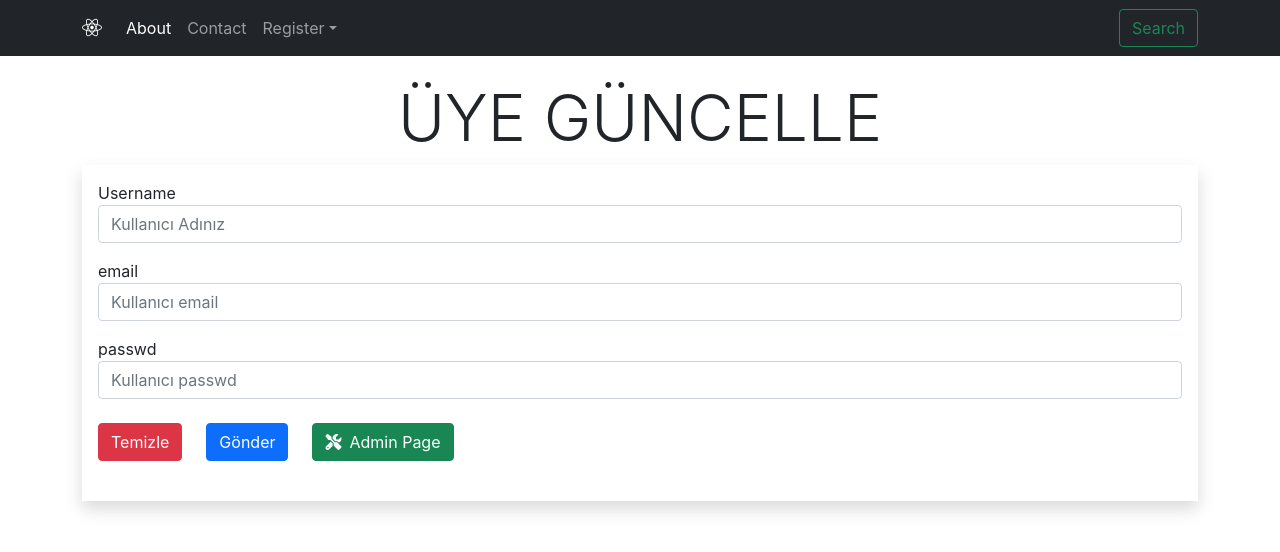
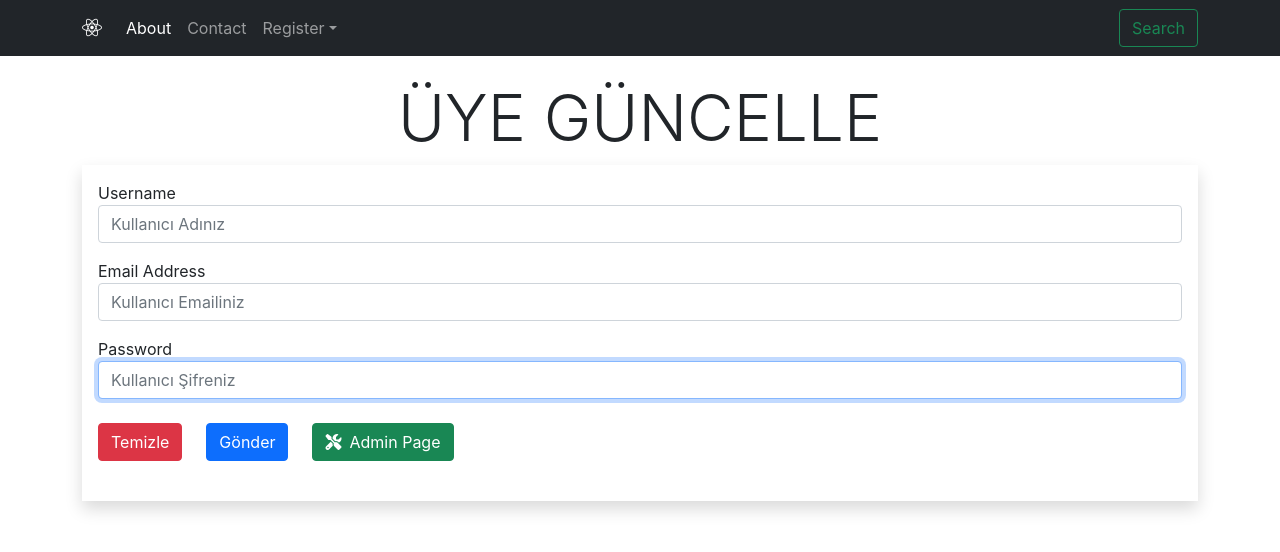
Before and after one commit to hamitmizrak/Ecodation_Blog_Project5, a React (Create React App) app in the folder frontend/blog/: page /register_add/1 in a window 1280 px wide. Shown: the top 552 px of the page. Built offline with nearby package versions, Linux system fonts and the light colour scheme; no server answers.

Commit message:
Reusability

```diff
--- a/frontend/blog/src/component/blog/CreateOrUpdateRegister.jsx
+++ b/frontend/blog/src/component/blog/CreateOrUpdateRegister.jsx
@@ -1,14 +1,8 @@
 import React, { Component } from 'react'
 import RegisterApiServices from '../../services/RegisterApiServices'
+import CreateOrUpdateReusability from '../reusability/CreateOrUpdateReusability';
 
 export default class CreateOrUpdateRegister extends Component {
-  /*
-id
-username
-email
-passwd
- */
-
 
   //constructor
   constructor(props) {
@@ -20,17 +14,18 @@ passwd
       username: '',
       email: '',
       passwd: ''
-
     }
 
     //bind
     this.titleDynamicsSaveOrUpdate = this.titleDynamicsSaveOrUpdate.bind(this);
     this.homePage = this.homePage.bind(this);
-    //this.cancel = this.cancel.bind(this);
     this.onChangeUsername = this.onChangeUsername.bind(this);
     this.onChangeEmail = this.onChangeEmail.bind(this);
     this.onChangePassword = this.onChangePassword.bind(this);
     this.saveOrUpdateRegister = this.saveOrUpdateRegister.bind(this);
+    this.homePage = this.homePage.bind(this);
+    //Form submit ==> aşağıda kodta bağladım
+    //this.cancel = this.cancel.bind(this);
   }
 
   //CDM
@@ -57,16 +52,6 @@ passwd
   } //end componentDidMount
 
   //function start
-
-  //Dynamics Save Or Update
-  titleDynamicsSaveOrUpdate() {
-    if (this.state.id === 'create')
-      return <h1 className="display-3 text-center mt-4">Üye Ekle</h1>
-    else
-      return <h1 className="display-3 text-center mt-4 text-uppercase">Üye Güncelle</h1>
-  }
-
-  //function end
   //HOME
   homePage() {
     return this.props.history.push("/")
@@ -75,6 +60,14 @@ passwd
   //CANCEL
   cancel() {
     return this.props.history.push("/register")
+  }
+
+  //Dynamics Save Or Update
+  titleDynamicsSaveOrUpdate() {
+    if (this.state.id === 'create')
+      return <h1 className="display-3 text-center mt-4">Üye Ekle</h1>
+    else
+      return <h1 className="display-3 text-center mt-4 text-uppercase">Üye Güncelle</h1>
   }
 
   //FORM
@@ -120,7 +113,7 @@ passwd
           }
         })
     } else {//UPDATE
-      RegisterApiServices.updateRegister(this.state.id,registerDto).then(
+      RegisterApiServices.updateRegister(this.state.id, registerDto).then(
         response => {
           console.log(response);
           if (response.status === 200) {
@@ -130,7 +123,7 @@ passwd
         })
     }
   }
-
+  //function end
 
   //render
   render() {
@@ -141,27 +134,36 @@ passwd
           <div className="row">
             <div className="card-body shadow">
 
-              {/* username */}
+
+              {/*
+              USERNAME
               <div className="form-group mb-3">
                 <label htmlFor="username">Username</label>
-                <input type="text" name="username" id="username" className='form-control' placeholder='Kullanıcı Adınız'
-                  onChange={this.onChangeUsername} value={this.state.username} />
+                <input type="text" name="username" id="username" className='form-control'
+                 placeholder='Kullanıcı Adınız' autoFocus="true"
+                  onChange={this.onChangeUsername} value={this.state.username}  />
               </div>
+              */}
+
+              {/* label, type, name, id, placeholder, autofocus, onchange, value  */}
+              {/* props */}
+              <CreateOrUpdateReusability
+                 label="Username" type="text" name="username" id="username"
+                 placeholder="Kullanıcı Adınız" autofocus="true"
+                onchange={this.onChangeUsername} value={this.state.username} />
 
 
               {/* email */}
-              <div className="form-group mb-3">
-                <label htmlFor="email">email</label>
-                <input type="text" name="email" id="email" className='form-control' placeholder='Kullanıcı email'
-                  onChange={this.onChangeEmail} value={this.state.email} />
-              </div>
+              <CreateOrUpdateReusability
+                 label="Email Address" type="email" name="email" id="email"
+                 placeholder="Kullanıcı Emailiniz" autofocus="false"
+                onchange={this.onChangeEmail} value={this.state.email} />
 
               {/* passwd */}
-              <div className="form-group mb-3">
-                <label htmlFor="passwd">passwd</label>
-                <input type="text" name="passwd" id="passwd" className='form-control' placeholder='Kullanıcı passwd'
-                  onChange={this.onChangePassword} value={this.state.passwd} />
-              </div>
+              <CreateOrUpdateReusability
+                 label="Password " type="password" name="passwd" id="passwd"
+                 placeholder="Kullanıcı Şifreniz" autofocus="false"
+                onchange={this.onChangePassword} value={this.state.passwd} />
 
               {/* submit */}
               <div className="form-group mt-4 mb-4">
@@ -174,6 +176,6 @@ passwd
           </div>
         </div>
       </>
-    )
-  }
-}
+    ) //end return
+  } //end render
+} //end class
--- /dev/null
+++ b/frontend/blog/src/component/reusability/CreateOrUpdateReusability.jsx
@@ -0,0 +1,20 @@
+//stateless(durumsuz) ==> function component
+//rfc =>TAB
+import React from 'react'
+
+export default function CreateOrUpdateReusability(props) {
+  //descructing
+  const { label, type, name, id, placeholder, autofocus, onchange, value } = props;
+
+  //return
+  return (
+    <>
+      <div className="form-group mb-3">
+        <label htmlFor="passwd">{label}</label>
+        <input type={type} name={name} id={id}
+          className='form-control' placeholder={placeholder} autoFocus={autofocus}
+          onChange={onchange} value={value} />
+      </div>
+    </>
+  ) //end return
+} //end function
```
